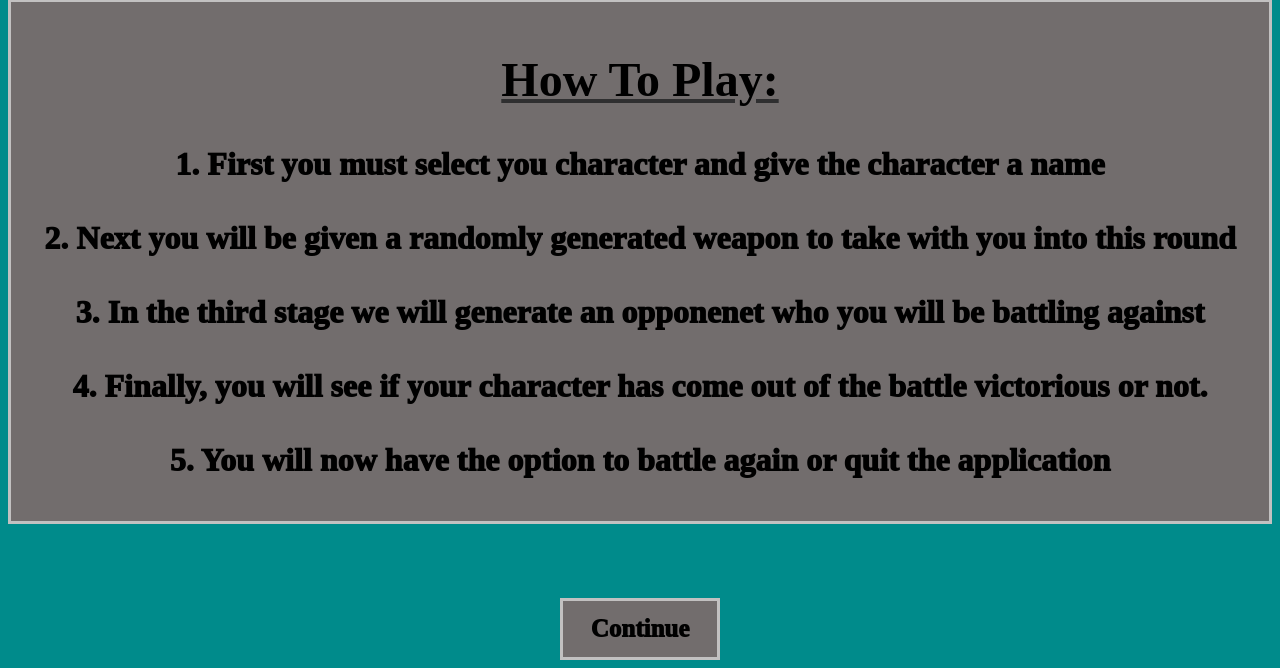
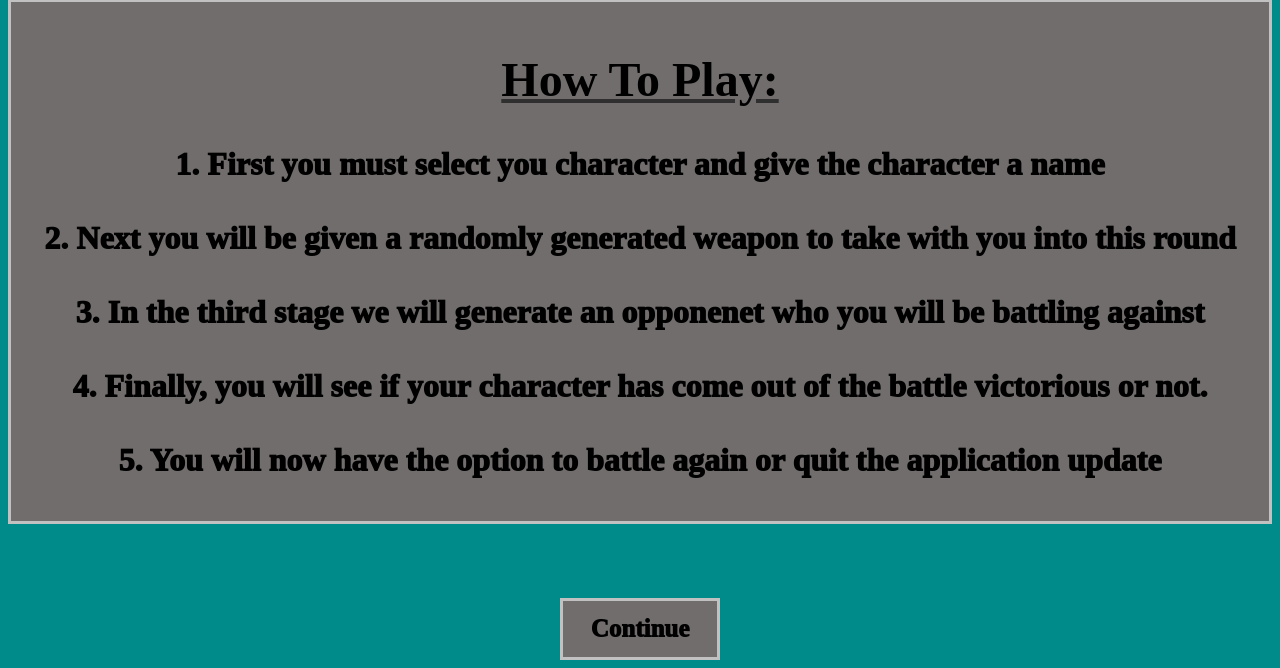
Before and after one commit to tommarvin/Updated-Core_Project-Repo, a Flask app: page / in a window 1280 px wide. Shown: the part 224-892 px from the top of the page. Run offline with Flask 2, Linux system fonts and the light colour scheme; data that the repository does not hold is empty.

Commit message:
rolling update check

```diff
--- a/1-Service/application/templates/index.html
+++ b/1-Service/application/templates/index.html
@@ -83,6 +83,7 @@
             <br>
             <br>
             5. You will now have the option to battle again or quit the application
+            update
 
         </p>
     </div>
```
